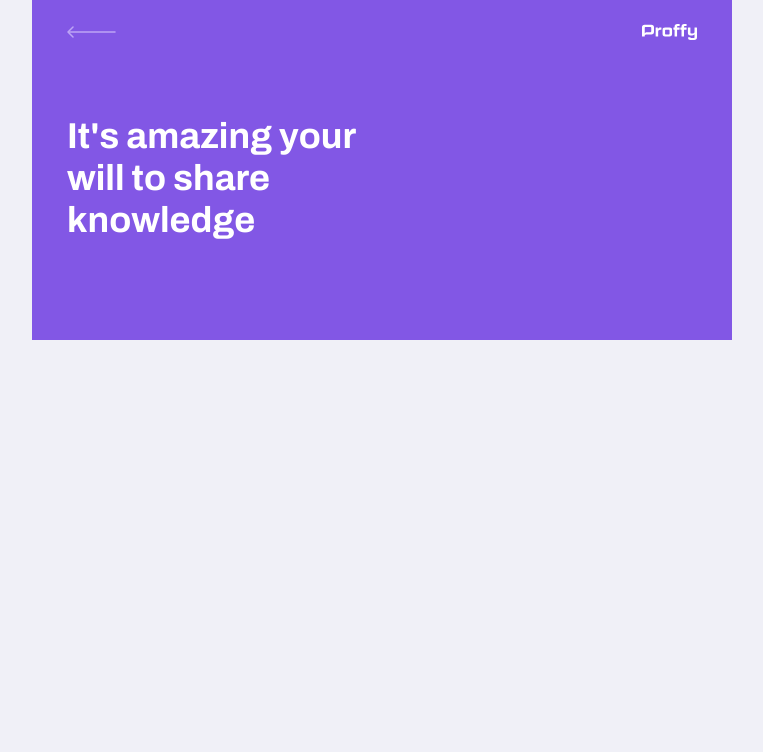
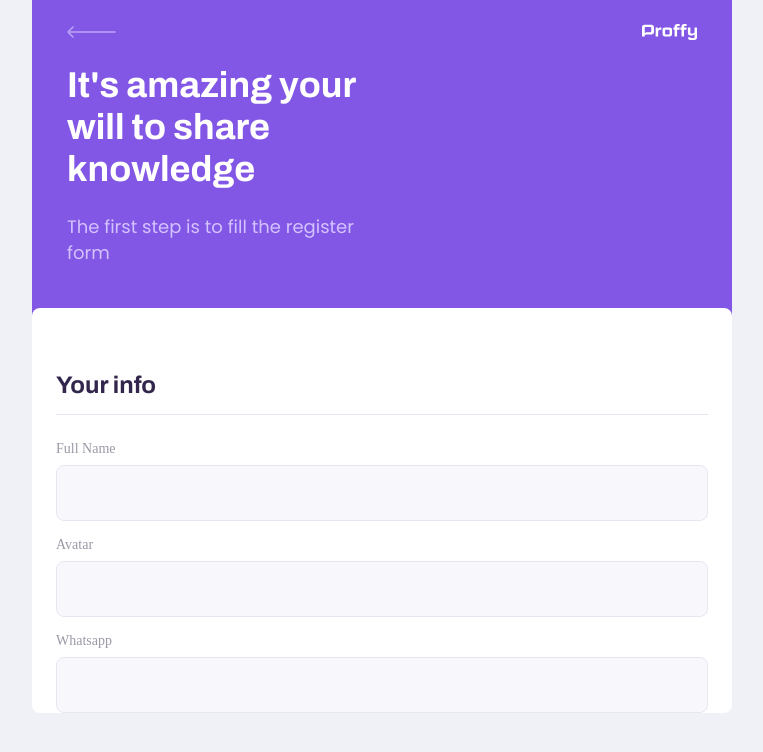
Before and after one commit to marina-ferreira/proffy-web, a React (Create React App) app: page /teach in a window 1280 px wide. Shown: the top 752 px of the page, without its empty margins (258-1021 px from the left). Built offline with nearby package versions, Linux system fonts and the light colour scheme.

Commit message:
Adds input component to teachers list

```diff
--- a/src/components/PageHeader/index.js
+++ b/src/components/PageHeader/index.js
@@ -6,7 +6,7 @@ import backIcon from 'assets/images/icons/back.svg'
 
 import { Header } from './styles'
 
-const PageHeader = ({ title, children }) => {
+const PageHeader = ({ title, description, children }) => {
   return (
     <Header>
       <div>
@@ -18,7 +18,7 @@ const PageHeader = ({ title, children }) => {
 
       <section>
         <strong>{title}</strong>
-
+        {description && <p>{description}</p>}
         {children}
       </section>
     </Header>
--- a/src/components/PageHeader/styles.js
+++ b/src/components/PageHeader/styles.js
@@ -40,6 +40,15 @@ export const Header = styled.header`
       line-height: 4.2rem;
       color: var(--color-title-in-primary)
     }
+
+    p {
+      max-width: 30rem;
+      font-size: 1.8rem;
+      font-family: Poppins;
+      line-height: 2.6rem;
+      color: var(--color-text-in-primary);
+      margin-top: 2.4rem;
+    }
   }
 
   @media (min-width: 700px) {
--- a/src/pages/TeacherForm/index.js
+++ b/src/pages/TeacherForm/index.js
@@ -1,13 +1,29 @@
 import React from 'react'
 
 import PageHeader from 'components/PageHeader'
+import Input from 'components/Input'
 
-import { Container } from './styles'
+import { Container, Main } from './styles'
 
 const TeacherForm = () => {
   return (
     <Container>
-      <PageHeader title="It's amazing your will to share knowledge" />
+      <PageHeader
+        title="It's amazing your will to share knowledge"
+        description="The first step is to fill the register form"
+      />
+
+      <Main>
+        <form>
+          <fieldset>
+            <legend>Your info</legend>
+
+            <Input text="text" id="name" label="Full Name" />
+            <Input text="text" id="avatar" label="Avatar" />
+            <Input text="text" id="whatsapp" label="Whatsapp" />
+          </fieldset>
+        </form>
+      </Main>
     </Container>
   )
 }
--- a/src/pages/TeacherForm/styles.js
+++ b/src/pages/TeacherForm/styles.js
@@ -4,4 +4,98 @@ export const Container = styled.div`
   width: 100vw;
   height: 100vh;
   max-width: 700px;
+
+  > header {
+    > section {
+      margin-bottom: 6.4rem;
+    }
+  }
 `
+export const Main = styled.main`
+  width: 100%;
+  max-width: 74rem;
+  border-radius: 0.8rem;
+  margin: -3.2rem auto 3.2rem;
+  padding-top: 6.4rem;
+  overflow: hidden;
+  background: var(--color-box-base);
+
+  fieldset {
+    border: 0;
+    padding: 0 2.4rem;
+
+    & + fieldset {
+      margin-top: 6.4rem;
+    }
+  }
+
+  legend {
+    font: 700 2.4rem Archivo;
+    color: var(--color-text-title);
+    margin-bottom: 2.4rem;
+    display: flex;
+    align-items: center;
+    justify-content: space-between;
+    width: 100%;
+    padding-bottom: 1.6rem;
+    border-bottom: 1px solid var(--color-line-in-white);
+
+    button {
+      color: var(--color-primary);
+      font: 700 1.6rem Archivo;
+      cursor: pointer;
+      transition: color 0.2s;
+      border: none;
+      background: none;
+
+      &:hover {
+        color: var(--color-primary-dark);
+      }
+    }
+  }
+
+  label {
+    color: var(--color-text-complement);
+  }
+
+  footer {
+    padding: 4rem 2.4rem;
+    background: var(--color-box-footer);
+    border-top: 1px solid var(--color-line-in-white);
+    margin-top: 6.4rem;
+
+    p {
+      display: flex;
+      align-items: center;
+      justify-content: center;
+      font-size: 1.4rem;
+      line-height: 2.4rem;
+      color: var(--color-text-complement);
+
+      img {
+        margin-right: 2rem;
+      }
+    }
+
+    button {
+      width: 100%;
+      height: 5.6rem;
+      background: var(--color-secundary);
+      color: var(--color-button-text);
+      border: 0;
+      border-radius: 0.8rem;
+      cursor: pointer;
+      font: 700 1.6rem Archivo;
+      display: flex;
+      align-items: center;
+      justify-content: center;
+      text-decoration: none;
+      transition: background-color 0.2s;
+      margin-top: 3.2rem;
+
+      &:hover {
+        background: var(--color-secundary-dark);
+      }
+    }
+  }
+`
--- a/src/pages/TeacherList/index.js
+++ b/src/pages/TeacherList/index.js
@@ -2,6 +2,7 @@ import React from 'react'
 
 import PageHeader from 'components/PageHeader'
 import TeacherItem from 'components/TeacherItem'
+import Input from 'components/Input'
 
 import { Container, Form, Main } from './styles'
 
@@ -10,18 +11,9 @@ const TeacherList = () => {
     <Container>
       <PageHeader title="These are the available proffys">
         <Form>
-          <div>
-            <label htmlFor="subject">Subject</label>
-            <input type="text" id="subject" />
-          </div>
-          <div>
-            <label htmlFor="week_day">Week Day</label>
-            <input type="text" id="week_day" />
-          </div>
-          <div>
-            <label htmlFor="time">Time</label>
-            <input type="text" id="time" />
-          </div>
+          <Input type="text" id="subject" label="Subject" />
+          <Input type="text" id="week_day" label="Week Day" />
+          <Input type="time" id="time" label="Time" />
         </Form>
       </PageHeader>
 
```
